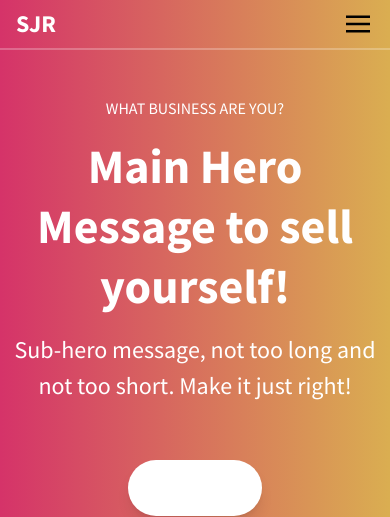
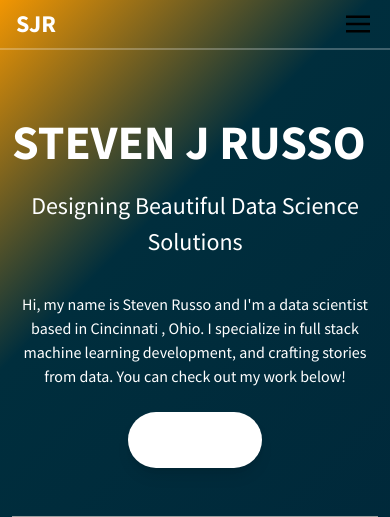
Before and after one commit to sjrusso8/data-science-portfolio, a Django app: template django-website/home/templates/home/home_page.html in a window 390 px wide. Shown: the top 517 px of the page. Run offline with Django 3.2, Linux system fonts and the light colour scheme; the template is opened without the code that fills it, so the values that code supplies are empty; style sheets or scripts are compiled from the project's sources; parts of the project's set-up code (start-up, migrations or seed data) failed here and were passed over; grey boxes are pictures that could not be loaded.

Commit message:
completed most of the home page

```diff
--- a/django-website/templates/base.html
+++ b/django-website/templates/base.html
@@ -15,7 +15,12 @@
     <link href="https://fonts.googleapis.com/css?family=Source+Sans+Pro:400,700" rel="stylesheet" />
     <style>
         .gradient {
-            background: linear-gradient(90deg, #d53369 0%, #daae51 100%);
+            background: linear-gradient(315deg, rgba(2,0,36,1) 19%, rgba(0,46,61,1) 78%, rgba(242,150,2,1) 100%);
+        }
+        @media only screen and (max-width: 640px) {
+            .gradient {
+                background: linear-gradient(315deg, rgba(2,0,36,1) 19%, rgba(0,46,61,1) 94%, rgba(242,150,2,1) 100%);
+            }
         }
     </style>
 
@@ -27,7 +32,7 @@
     <nav id="header" class="fixed w-full z-30 top-0 text-white">
         <div class="w-full container mx-auto flex flex-wrap items-center justify-between mt-0 py-2">
             <div class="pl-4 flex items-center">
-                <a class="toggleColour text-white no-underline hover:no-underline font-bold text-2xl lg:text-4xl" href="#"> SJR </a>
+                <a class="toggleColor text-white no-underline hover:no-underline font-bold text-2xl lg:text-4xl" href="#"> SJR </a>
             </div>
             <div class="block lg:hidden pr-4">
                 <button id="nav-toggle" class="flex items-center p-1 text-pink-800 hover:text-gray-900 focus:outline-none focus:shadow-outline transform transition hover:scale-105 duration-300 ease-in-out">
@@ -38,26 +43,26 @@
           </button>
             </div>
             <div class="w-full flex-grow lg:flex lg:items-center lg:w-auto hidden mt-2 lg:mt-0 bg-white lg:bg-transparent text-black p-4 lg:p-0 z-20" id="nav-content">
-                <ul class="list-reset lg:flex justify-end flex-1 items-center">
-                    <li class="mr-3">
-                        <a class="inline-block py-2 px-4 text-black font-bold no-underline" href="#">Home</a>
+                <ul class="list-reset lg:flex justify-end flex-1 items-center" id="nav-items">
+                    <li class="mr-3 text-white">
+                        <a class="inline-block py-2 px-4 font-bold no-underline" href="#">Home</a>
                     </li>
-                    <li class="mr-3">
-                        <a class="inline-block text-black no-underline hover:text-gray-800 hover:text-underline py-2 px-4" href="#">Portfolio</a>
+                    <li class="mr-3 text-white">
+                        <a class="inline-block no-underline hover:font-bold hover:text-underline py-2 px-4" href="#">Portfolio</a>
                     </li>
-                    <li class="mr-3">
-                        <a class="inline-block text-black no-underline hover:text-gray-800 hover:text-underline py-2 px-4" href="#">About</a>
+                    <li class="mr-3 text-white">
+                        <a class="inline-block no-underline hover:font-bold hover:text-underline py-2 px-4" href="#">About</a>
                     </li>
-                    <li class="mr-3">
+                    <li class="mr-3 text-white">
                         <a href="https://github.com/sjrusso8">
-                            <svg xmlns="http://www.w3.org/2000/svg" width="24" height="24" fill="currentColor" class="bi bi-github" viewBox="0 0 16 16">
+                            <svg xmlns="http://www.w3.org/2000/svg" width="24" height="24" fill="white" class="bi bi-github" viewBox="0 0 16 16">
                                 <path d="M8 0C3.58 0 0 3.58 0 8c0 3.54 2.29 6.53 5.47 7.59.4.07.55-.17.55-.38 0-.19-.01-.82-.01-1.49-2.01.37-2.53-.49-2.69-.94-.09-.23-.48-.94-.82-1.13-.28-.15-.68-.52-.01-.53.63-.01 1.08.58 1.23.82.72 1.21 1.87.87 2.33.66.07-.52.28-.87.51-1.07-1.78-.2-3.64-.89-3.64-3.95 0-.87.31-1.59.82-2.15-.08-.2-.36-1.02.08-2.12 0 0 .67-.21 2.2.82.64-.18 1.32-.27 2-.27.68 0 1.36.09 2 .27 1.53-1.04 2.2-.82 2.2-.82.44 1.1.16 1.92.08 2.12.51.56.82 1.27.82 2.15 0 3.07-1.87 3.75-3.65 3.95.29.25.54.73.54 1.48 0 1.07-.01 1.93-.01 2.2 0 .21.15.46.55.38A8.012 8.012 0 0 0 16 8c0-4.42-3.58-8-8-8z"/>
                             </svg>
                         </a>
                     </li>
-                    <li class="mr-3">
+                    <li class="mr-3 text-white">
                         <a href="https://www.linkedin.com/in/stevenjosephrusso/">
-                            <svg xmlns="http://www.w3.org/2000/svg" width="24" height="24" fill="currentColor" class="bi bi-linkedin" viewBox="0 0 16 16">
+                            <svg xmlns="http://www.w3.org/2000/svg" width="24" height="24" fill="white" class="bi bi-linkedin" viewBox="0 0 16 16">
                                 <path d="M0 1.146C0 .513.526 0 1.175 0h13.65C15.474 0 16 .513 16 1.146v13.708c0 .633-.526 1.146-1.175 1.146H1.175C.526 16 0 15.487 0 14.854V1.146zm4.943 12.248V6.169H2.542v7.225h2.401zm-1.2-8.212c.837 0 1.358-.554 1.358-1.248-.015-.709-.52-1.248-1.342-1.248-.822 0-1.359.54-1.359 1.248 0 .694.521 1.248 1.327 1.248h.016zm4.908 8.212V9.359c0-.216.016-.432.08-.586.173-.431.568-.878 1.232-.878.869 0 1.216.662 1.216 1.634v3.865h2.401V9.25c0-2.22-1.184-3.252-2.764-3.252-1.274 0-1.845.7-2.165 1.193v.025h-.016a5.54 5.54 0 0 1 .016-.025V6.169h-2.4c.03.678 0 7.225 0 7.225h2.4z"/>
                             </svg>
                         </a>
@@ -72,12 +77,16 @@
         <div class="container px-3 mx-auto flex flex-wrap flex-col md:flex-row items-center">
             <!--Left Col-->
             <div class="flex flex-col w-full md:w-2/5 justify-center items-start text-center md:text-left">
-                <p class="uppercase tracking-loose w-full">What business are you?</p>
-                <h1 class="my-4 text-5xl font-bold leading-tight">
-                    Main Hero Message to sell yourself!
+                <h1 class="my-4 uppercase text-5xl font-bold leading-tight">
+                    Steven J Russo
                 </h1>
                 <p class="leading-normal text-2xl mb-8">
-                    Sub-hero message, not too long and not too short. Make it just right!
+                    Designing Beautiful Data Science Solutions
+                </p>
+                <p class="tracking-loose w-full">
+                Hi, my name is Steven Russo and I'm a data scientist based in Cincinnati , Ohio.
+                I specialize in full stack machine learning development, and crafting stories from data.
+                You can check out my work below!
                 </p>
                 <button class="mx-auto lg:mx-0 hover:underline bg-white text-gray-800 font-bold rounded-full my-6 py-4 px-8 shadow-lg focus:outline-none focus:shadow-outline transform transition hover:scale-105 duration-300 ease-in-out">
             Subscribe
@@ -620,75 +629,22 @@
     <!--Footer-->
     <footer class="bg-white">
         <div class="container mx-auto px-8">
-            <div class="w-full flex flex-col md:flex-row py-6">
-                <div class="flex-1 mb-6 text-black">
-                    <a class="text-pink-600 no-underline hover:no-underline font-bold text-2xl lg:text-4xl" href="#">
-                        <!--Icon from: http://www.potlabicons.com/ -->
-                        <svg class="h-8 fill-current inline" xmlns="http://www.w3.org/2000/svg" viewBox="0 0 512.005 512.005">
-                <rect fill="#2a2a31" x="16.539" y="425.626" width="479.767" height="50.502" transform="matrix(1,0,0,1,0,0)" />
-                <path
-                  class="plane-take-off"
-                  d=" M 510.7 189.151 C 505.271 168.95 484.565 156.956 464.365 162.385 L 330.156 198.367 L 155.924 35.878 L 107.19 49.008 L 211.729 230.183 L 86.232 263.767 L 36.614 224.754 L 0 234.603 L 45.957 314.27 L 65.274 347.727 L 105.802 336.869 L 240.011 300.886 L 349.726 271.469 L 483.935 235.486 C 504.134 230.057 516.129 209.352 510.7 189.151 Z "
-                />
-              </svg> LANDING
-                    </a>
-                </div>
-                <div class="flex-1">
-                    <p class="uppercase text-gray-500 md:mb-6">Links</p>
-                    <ul class="list-reset mb-6">
-                        <li class="mt-2 inline-block mr-2 md:block md:mr-0">
-                            <a href="#" class="no-underline hover:underline text-gray-800 hover:text-pink-500">FAQ</a>
-                        </li>
-                        <li class="mt-2 inline-block mr-2 md:block md:mr-0">
-                            <a href="#" class="no-underline hover:underline text-gray-800 hover:text-pink-500">Help</a>
-                        </li>
-                        <li class="mt-2 inline-block mr-2 md:block md:mr-0">
-                            <a href="#" class="no-underline hover:underline text-gray-800 hover:text-pink-500">Support</a>
-                        </li>
-                    </ul>
-                </div>
-                <div class="flex-1">
-                    <p class="uppercase text-gray-500 md:mb-6">Legal</p>
-                    <ul class="list-reset mb-6">
-                        <li class="mt-2 inline-block mr-2 md:block md:mr-0">
-                            <a href="#" class="no-underline hover:underline text-gray-800 hover:text-pink-500">Terms</a>
-                        </li>
-                        <li class="mt-2 inline-block mr-2 md:block md:mr-0">
-                            <a href="#" class="no-underline hover:underline text-gray-800 hover:text-pink-500">Privacy</a>
-                        </li>
-                    </ul>
-                </div>
-                <div class="flex-1">
-                    <p class="uppercase text-gray-500 md:mb-6">Social</p>
-                    <ul class="list-reset mb-6">
-                        <li class="mt-2 inline-block mr-2 md:block md:mr-0">
-                            <a href="#" class="no-underline hover:underline text-gray-800 hover:text-pink-500">Facebook</a>
-                        </li>
-                        <li class="mt-2 inline-block mr-2 md:block md:mr-0">
-                            <a href="#" class="no-underline hover:underline text-gray-800 hover:text-pink-500">Linkedin</a>
-                        </li>
-                        <li class="mt-2 inline-block mr-2 md:block md:mr-0">
-                            <a href="#" class="no-underline hover:underline text-gray-800 hover:text-pink-500">Twitter</a>
-                        </li>
-                    </ul>
-                </div>
-                <div class="flex-1">
-                    <p class="uppercase text-gray-500 md:mb-6">Company</p>
-                    <ul class="list-reset mb-6">
-                        <li class="mt-2 inline-block mr-2 md:block md:mr-0">
-                            <a href="#" class="no-underline hover:underline text-gray-800 hover:text-pink-500">Official Blog</a>
-                        </li>
-                        <li class="mt-2 inline-block mr-2 md:block md:mr-0">
-                            <a href="#" class="no-underline hover:underline text-gray-800 hover:text-pink-500">About Us</a>
-                        </li>
-                        <li class="mt-2 inline-block mr-2 md:block md:mr-0">
-                            <a href="#" class="no-underline hover:underline text-gray-800 hover:text-pink-500">Contact</a>
-                        </li>
-                    </ul>
-                </div>
+            <div class="w-full flex flex-row justify-center py-6">
+                <a class="" href="https://github.com/sjrusso8">
+                    <svg xmlns="http://www.w3.org/2000/svg" width="24" height="24" fill="black" class="bi bi-github" viewBox="0 0 16 16">
+                        <path d="M8 0C3.58 0 0 3.58 0 8c0 3.54 2.29 6.53 5.47 7.59.4.07.55-.17.55-.38 0-.19-.01-.82-.01-1.49-2.01.37-2.53-.49-2.69-.94-.09-.23-.48-.94-.82-1.13-.28-.15-.68-.52-.01-.53.63-.01 1.08.58 1.23.82.72 1.21 1.87.87 2.33.66.07-.52.28-.87.51-1.07-1.78-.2-3.64-.89-3.64-3.95 0-.87.31-1.59.82-2.15-.08-.2-.36-1.02.08-2.12 0 0 .67-.21 2.2.82.64-.18 1.32-.27 2-.27.68 0 1.36.09 2 .27 1.53-1.04 2.2-.82 2.2-.82.44 1.1.16 1.92.08 2.12.51.56.82 1.27.82 2.15 0 3.07-1.87 3.75-3.65 3.95.29.25.54.73.54 1.48 0 1.07-.01 1.93-.01 2.2 0 .21.15.46.55.38A8.012 8.012 0 0 0 16 8c0-4.42-3.58-8-8-8z"/>
+                    </svg>
+                </a>
+                <a class="pl-2" href="https://www.linkedin.com/in/stevenjosephrusso/">
+                    <svg xmlns="http://www.w3.org/2000/svg" width="24" height="24" fill="black" class="bi bi-linkedin" viewBox="0 0 16 16">
+                        <path d="M0 1.146C0 .513.526 0 1.175 0h13.65C15.474 0 16 .513 16 1.146v13.708c0 .633-.526 1.146-1.175 1.146H1.175C.526 16 0 15.487 0 14.854V1.146zm4.943 12.248V6.169H2.542v7.225h2.401zm-1.2-8.212c.837 0 1.358-.554 1.358-1.248-.015-.709-.52-1.248-1.342-1.248-.822 0-1.359.54-1.359 1.248 0 .694.521 1.248 1.327 1.248h.016zm4.908 8.212V9.359c0-.216.016-.432.08-.586.173-.431.568-.878 1.232-.878.869 0 1.216.662 1.216 1.634v3.865h2.401V9.25c0-2.22-1.184-3.252-2.764-3.252-1.274 0-1.845.7-2.165 1.193v.025h-.016a5.54 5.54 0 0 1 .016-.025V6.169h-2.4c.03.678 0 7.225 0 7.225h2.4z"/>
+                    </svg>
+                </a>
+            </div>
+            <div class="py-4 flex flex-row justify-center">
+                <a class="text-black no-underline hover:no-underline font-bold text-2xl lg:text-2xl" href="#"> SJR </a>
             </div>
         </div>
-        <a href="https://www.freepik.com/free-photos-vectors/background" class="text-gray-500">Background vector created by freepik - www.freepik.com</a>
     </footer>
 
     {% block content %}{% endblock %} {# Global javascript #}
@@ -696,5 +652,88 @@
 
     {% block extra_js %} {# Override this in templates to add extra javascript #} {% endblock %}
 </body>
+    <script>
+      var scrollpos = window.scrollY;
+      var header = document.getElementById("header");
+      var navcontent = document.getElementById("nav-content");
+      var brandname = document.getElementById("brandname");
+      var toToggle = document.querySelectorAll(".toggleColor");
+      var navItems = document.getElementById("nav-items").children
+
+      document.addEventListener("scroll", function () {
+        /*Apply classes for slide in bar*/
+        scrollpos = window.scrollY;
+
+        if (scrollpos > 10) {
+          header.classList.add("bg-white");
+          //Use to switch toggleColour colours
+          for (var i = 0; i < toToggle.length; i++) {
+            toToggle[i].classList.add("text-black");
+            toToggle[i].classList.remove("text-white");
+          };
+
+          for (var i = 0; i < navItems.length; i++) {
+              navItems[i].classList.add("text-black");
+              navItems[i].classList.remove("text-white");
+          };
+
+          header.classList.add("shadow");
+          navcontent.classList.remove("bg-metal-500");
+          navcontent.classList.add("bg-white");
+        } else {
+          header.classList.remove("bg-white");
+          //Use to switch toggleColor colours
+          for (var i = 0; i < toToggle.length; i++) {
+            toToggle[i].classList.add("text-white");
+            toToggle[i].classList.remove("text-black");
+          }
+          for (var i = 0; i < navItems.length; i++) {
+              navItems[i].classList.add("text-white");
+              navItems[i].classList.remove("text-black");
+          };
+
+          header.classList.remove("shadow");
+          navcontent.classList.remove("bg-white");
+          navcontent.classList.add("bg-metal-500");
+        }
+      });
+    </script>
+    <script>
+      /*Toggle dropdown list*/
+      /*https://gist.github.com/slavapas/593e8e50cf4cc16ac972afcbad4f70c8*/
+
+      var navMenuDiv = document.getElementById("nav-content");
+      var navMenu = document.getElementById("nav-toggle");
+
+      document.onclick = check;
+      function check(e) {
+        var target = (e && e.target) || (event && event.srcElement);
+
+        //Nav Menu
+        if (!checkParent(target, navMenuDiv)) {
+          // click NOT on the menu
+          if (checkParent(target, navMenu)) {
+            // click on the link
+            if (navMenuDiv.classList.contains("hidden")) {
+              navMenuDiv.classList.remove("hidden");
+            } else {
+              navMenuDiv.classList.add("hidden");
+            }
+          } else {
+            // click both outside link and outside menu, hide menu
+            navMenuDiv.classList.add("hidden");
+          }
+        }
+      }
+      function checkParent(t, elm) {
+        while (t.parentNode) {
+          if (t == elm) {
+            return true;
+          }
+          t = t.parentNode;
+        }
+        return false;
+      }
+    </script>
 
 </html>
```
